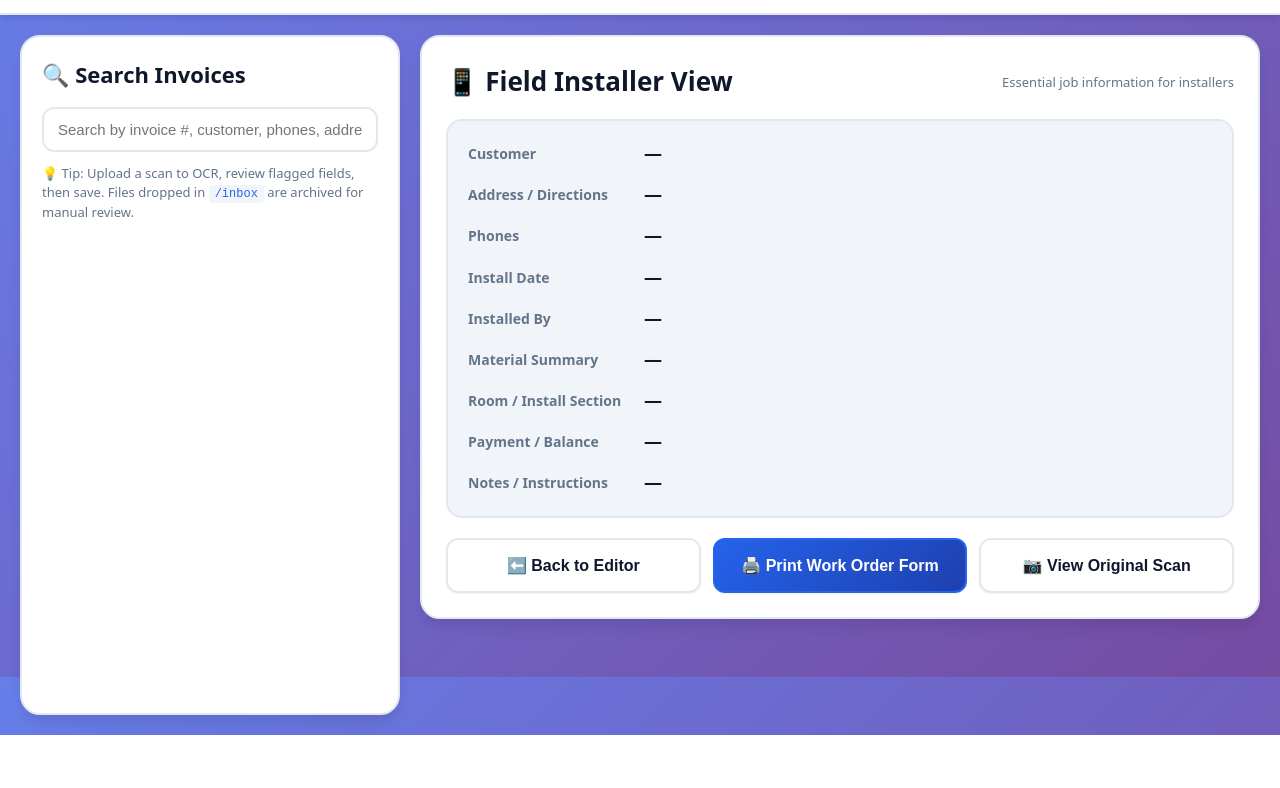
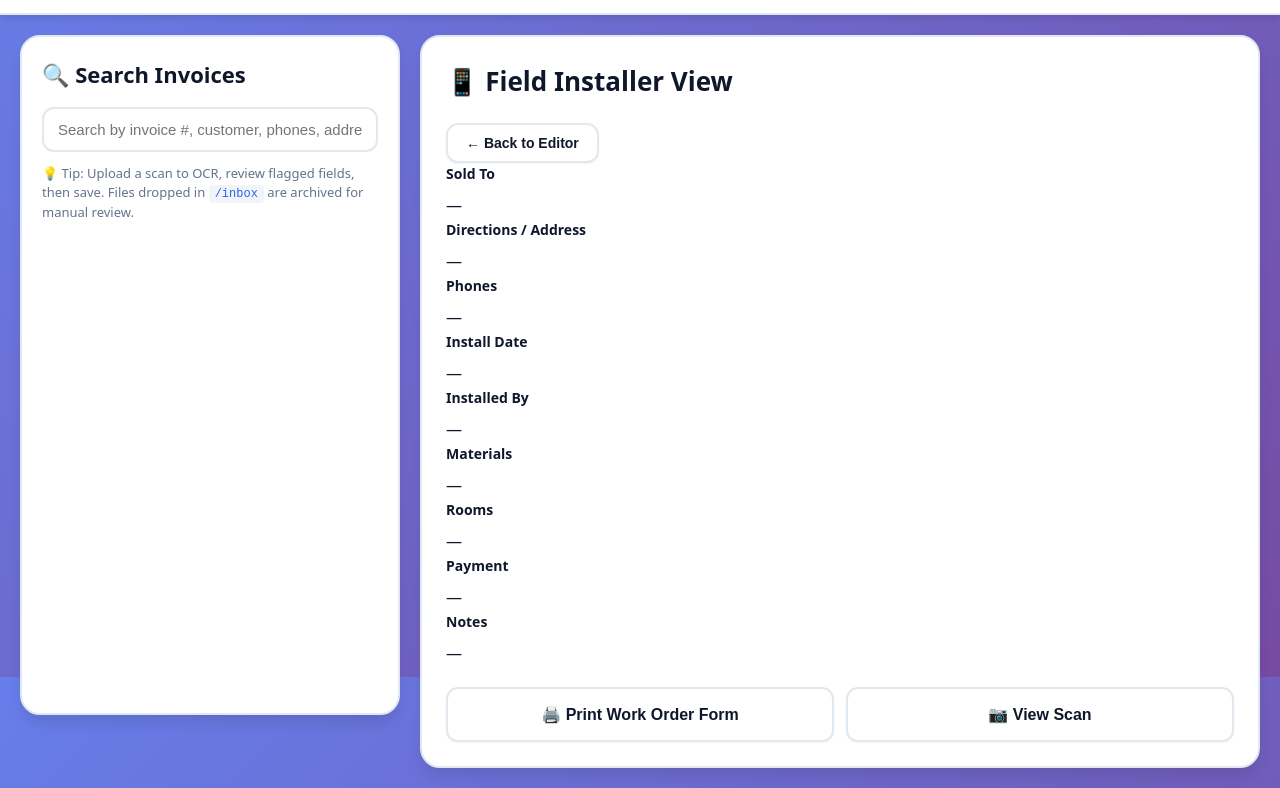
Before and after one commit to officialinspire/C-R-Customer-Manager, a website: page cr-customer-manager/public/index.html in a window 1280 px wide. Both pictures are taken after a click on the button "📱 Installer View". Shown: the part 123-911 px from the top of the page. Before the commit the page ends 858 px from the top, so only its background shows below. Drawn offline with Linux system fonts and the light colour scheme; no server answers.

Commit message:
Add installer panel markup to index HTML

```diff
--- a/cr-customer-manager/public/index.html
+++ b/cr-customer-manager/public/index.html
@@ -203,30 +203,55 @@
         </details>
       </div>
 
-      <div id="installerPanel" class="panel installer hidden">
+      <section id="installerPanel" class="panel hidden">
         <div class="panelhead">
           <h1>📱 Field Installer View</h1>
-          <div class="muted">Essential job information for installers</div>
         </div>
 
-        <div class="installerCard">
-          <div class="k">Customer</div><div class="v" id="i_sold_to">—</div>
-          <div class="k">Address / Directions</div><div class="v" id="i_directions">—</div>
-          <div class="k">Phones</div><div class="v" id="i_phones">—</div>
-          <div class="k">Install Date</div><div class="v" id="i_install_date">—</div>
-          <div class="k">Installed By</div><div class="v" id="i_installed_by">—</div>
-          <div class="k">Material Summary</div><div class="v" id="i_materials">—</div>
-          <div class="k">Room / Install Section</div><div class="v" id="i_rooms">—</div>
-          <div class="k">Payment / Balance</div><div class="v" id="i_payment">—</div>
-          <div class="k">Notes / Instructions</div><div class="v" id="i_notes">—</div>
+        <button id="btnBack" class="btn">← Back to Editor</button>
+
+        <div class="installer-field">
+          <label>Sold To</label>
+          <span id="i_sold_to">—</span>
+        </div>
+        <div class="installer-field">
+          <label>Directions / Address</label>
+          <span id="i_directions">—</span>
+        </div>
+        <div class="installer-field">
+          <label>Phones</label>
+          <span id="i_phones">—</span>
+        </div>
+        <div class="installer-field">
+          <label>Install Date</label>
+          <span id="i_install_date">—</span>
+        </div>
+        <div class="installer-field">
+          <label>Installed By</label>
+          <span id="i_installed_by">—</span>
+        </div>
+        <div class="installer-field">
+          <label>Materials</label>
+          <span id="i_materials">—</span>
+        </div>
+        <div class="installer-field">
+          <label>Rooms</label>
+          <span id="i_rooms">—</span>
+        </div>
+        <div class="installer-field">
+          <label>Payment</label>
+          <span id="i_payment">—</span>
+        </div>
+        <div class="installer-field">
+          <label>Notes</label>
+          <span id="i_notes">—</span>
         </div>
 
         <div class="installerBtns">
-          <button id="btnBack" class="btn">⬅️ Back to Editor</button>
-          <button id="btnPdf2" class="btn primary">🖨️ Print Work Order Form</button>
-          <button id="btnOpenScan2" class="btn">📷 View Original Scan</button>
+          <button id="btnPdf2" class="btn">🖨️ Print Work Order Form</button>
+          <button id="btnOpenScan2" class="btn">📷 View Scan</button>
         </div>
-      </div>
+      </section>
     </section>
   </main>
 
```
